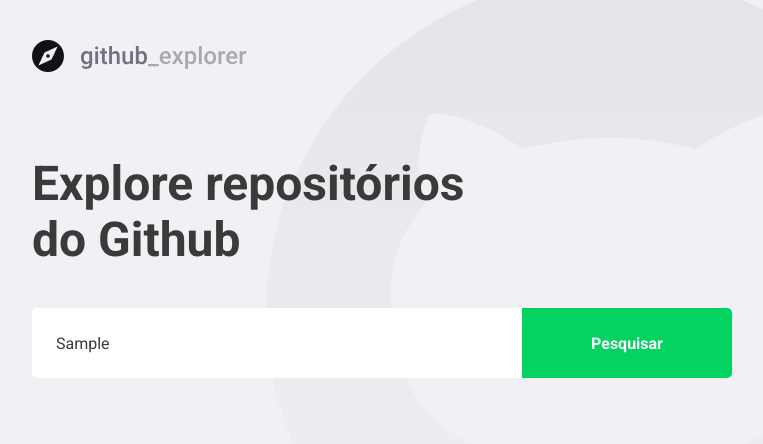
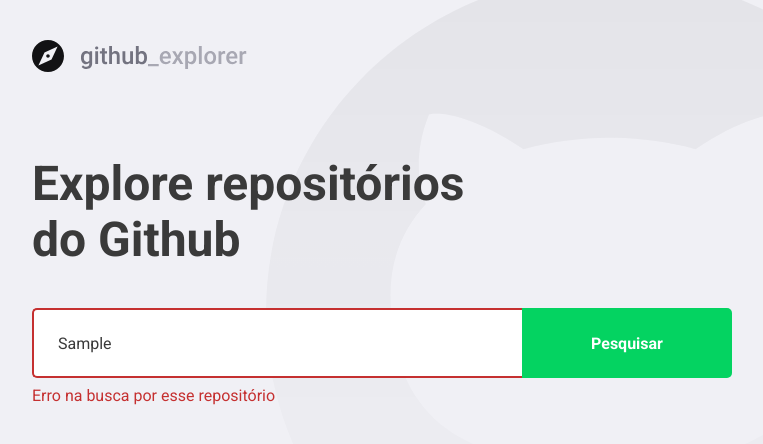
Before and after one commit to rgflsc/rocketseat_gostack_nivel03_first_project_react, a React (Create React App) app: page / in a window 1280 px wide. Both pictures are taken after typing "Sample" into the empty fields and a click on the button "Pesquisar". Shown: the top 444 px of the page, without its empty margins (148-911 px from the left). Built offline with nearby package versions, Linux system fonts and the light colour scheme; no server answers.

Commit message:
Lidando com erros
Lidando com erros

```diff
--- a/src/pages/Dashboard/index.tsx
+++ b/src/pages/Dashboard/index.tsx
@@ -4,7 +4,7 @@ import api from '../../services/api';
 
 import logoImage from '../../assets/logo.svg';
 
-import { Title, Form, Repositories } from './styles';
+import { Title, Form, Repositories, Error } from './styles';
 
 interface Repository {
   full_name: string;
@@ -17,6 +17,7 @@ interface Repository {
 
 const Dashboard: React.FC = () => {
   const [newRepo, setNewRepo] = useState('');
+  const [inputError, setInputError] = useState('');
   const [repositories, setRepositories] = useState<Repository[]>([]);
 
   async function handleAddRepository(
@@ -24,12 +25,22 @@ const Dashboard: React.FC = () => {
   ): Promise<void> {
     event.preventDefault();
 
-    const response = await api.get<Repository>(`repos/${newRepo}`);
+    if (!newRepo) {
+      setInputError('Digite o autor/nome do repositório');
+      return;
+    }
 
-    const repositoy = response.data;
+    try {
+      const response = await api.get<Repository>(`repos/${newRepo}`);
 
-    setRepositories([...repositories, repositoy]);
-    setNewRepo('');
+      const repositoy = response.data;
+
+      setRepositories([...repositories, repositoy]);
+      setNewRepo('');
+      setInputError('');
+    } catch (err) {
+      setInputError('Erro na busca por esse repositório');
+    }
   }
 
   return (
@@ -37,7 +48,7 @@ const Dashboard: React.FC = () => {
       <img src={logoImage} alt="Github Explorer" srcSet="" />
       <Title>Explore repositórios do Github</Title>
 
-      <Form onSubmit={handleAddRepository}>
+      <Form hasError={!!inputError} onSubmit={handleAddRepository}>
         <input
           value={newRepo}
           onChange={(e) => setNewRepo(e.target.value)}
@@ -45,6 +56,8 @@ const Dashboard: React.FC = () => {
         />
         <button type="submit">Pesquisar</button>
       </Form>
+
+      {inputError && <Error>{inputError}</Error>}
 
       <Repositories>
         {repositories.map((repository) => (
--- a/src/pages/Dashboard/styles.ts
+++ b/src/pages/Dashboard/styles.ts
@@ -1,5 +1,9 @@
-import styled from 'styled-components';
+import styled, { css } from 'styled-components';
 import { shade } from 'polished';
+
+interface FormProps {
+  hasError: boolean;
+}
 
 export const Title = styled.h1`
   font-size: 48px;
@@ -10,7 +14,7 @@ export const Title = styled.h1`
   margin-top: 80px;
 `;
 
-export const Form = styled.form`
+export const Form = styled.form<FormProps>`
   margin-top: 40px;
   max-width: 700px;
   display: flex;
@@ -22,6 +26,14 @@ export const Form = styled.form`
     border: 0;
     border-radius: 5px 0px 0px 5px;
     color: #3a3a3a;
+    border: 2px solid #fff;
+    border-right: 0px;
+
+    ${(props) =>
+    props.hasError &&
+    css`
+        border-color: #c53030;
+      `}
 
     &::placeholder {
       color: #a8a8b3;
@@ -42,6 +54,12 @@ export const Form = styled.form`
       background: ${shade(0.2, '#04d361')};
     }
   }
+`;
+
+export const Error = styled.span`
+  display: block;
+  color: #c53030;
+  margin-top: 8px;
 `;
 
 export const Repositories = styled.div`
```
